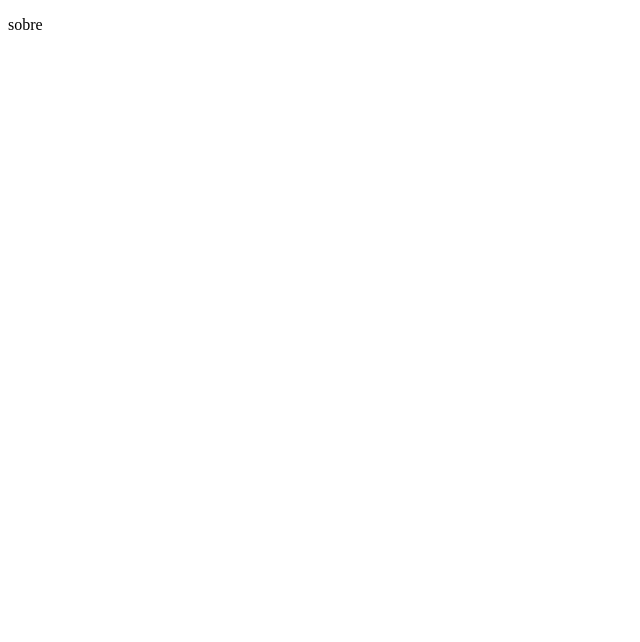
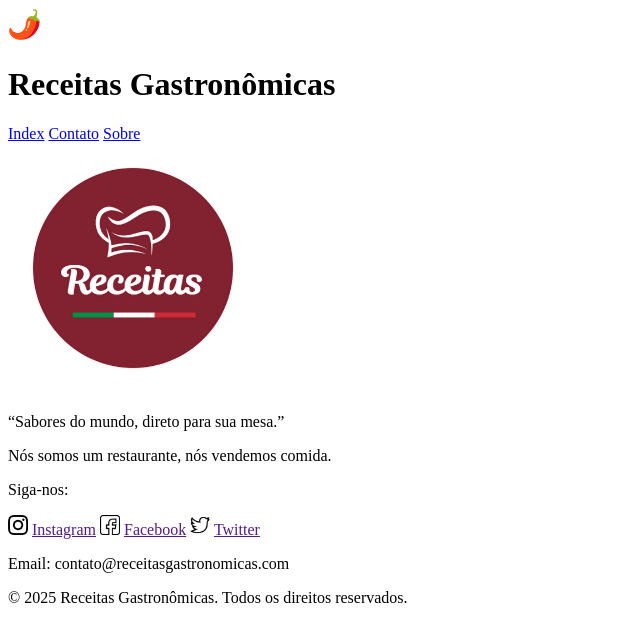
Before and after one commit to guibraz-ibmec/site-receitas, a plain HTML site: page sobre.html in a window 1280 px wide. Shown: the whole page, without its empty margins (0-640 px from the left). Drawn offline with Linux system fonts and the light colour scheme.

Commit message:
adicionei sobre

```diff
--- a/sobre.html
+++ b/sobre.html
@@ -6,6 +6,35 @@
     <title>Document</title>
 </head>
 <body>
-    <p>sobre</p>
+    <header id="header-index">
+
+    <img src="./imagens/pimenta.png" alt="Icone" width="33">
+
+    <h1>Receitas Gastronômicas</h1>
+
+    <nav><a id="index-nav" href="index.html">Index</a> <a id="contato-nav" href="contato.html">Contato</a> <a id="sobre-nav" href="sobre.html">Sobre</a> </nav>
+</header>
+<main>
+
+    <img src="./imagens/logo.jpg" alt="Logo do Grupo" width="250" height="250">
+    <p>“Sabores do mundo, direto para sua mesa.”</p>
+</main>
+    <p>Nós somos um restaurante, nós vendemos comida.</p>
+    <footer>
+    <p>Siga-nos:</p>
+
+    <p>
+    <img src="./imagens/instagram.png" alt="Instagram" width="20">
+        <a href="">Instagram</a>
+
+    <img src="./imagens/facebook.png" alt="Facebook" width="20">
+        <a href="">Facebook</a>
+
+    <img src="./imagens/twitter.png" alt="Twitter" width="20">
+        <a href="">Twitter</a>
+    </p>
+    <p>Email: contato@receitasgastronomicas.com</p>
+    <p>© 2025 Receitas Gastronômicas. Todos os direitos reservados.</p>
+</footer>
 </body>
 </html>
```
Also changed, not shown: index.html (+1 -1 lines).
